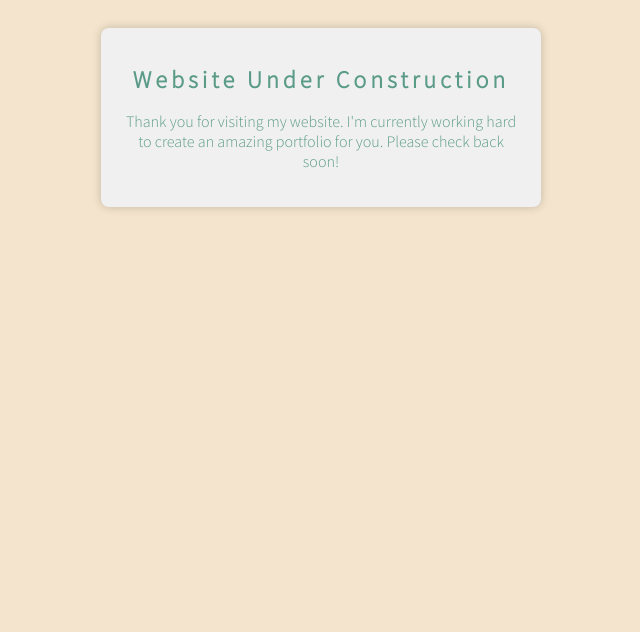
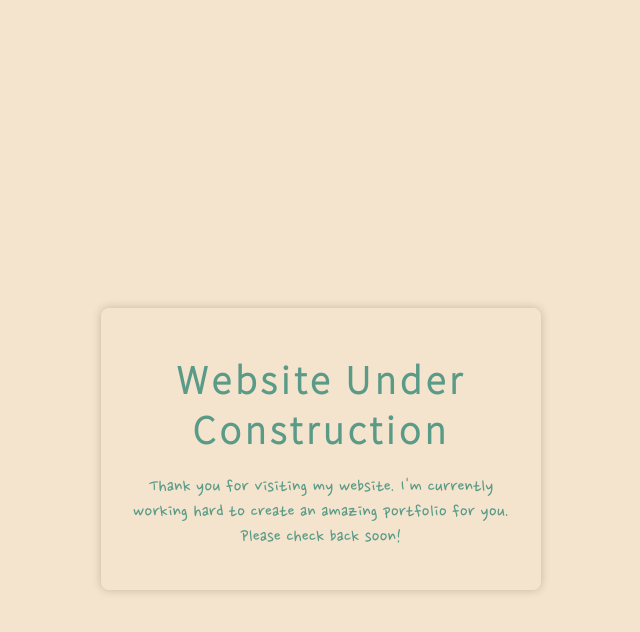
Before and after one commit to arjaybeltran/arjaybeltran, a Next.js app: page / in a window 1280 px wide. Shown: the top 632 px of the page, without its empty margins (319-959 px from the left). Built offline with nearby package versions, Linux system fonts and the light colour scheme; a web font is replaced by a local one.

Commit message:
updates uc comp

```diff
--- a/public/styles.css
+++ b/public/styles.css
@@ -453,21 +453,22 @@ footer {
 /* underconstruction css */
 
 .under-construction {
-  background-color: #f0f0f0; /* Background color */
+  background-color: var(--background-color); /* Background color */
   text-align: center;
   padding: 20px;
   border-radius: 8px;
   box-shadow: 0 0 10px rgba(0, 0, 0, 0.2); /* Box shadow for a subtle elevation effect */
   max-width: 400px; /* Adjust the maximum width as needed */
   margin: 0 auto; /* Center the component horizontally */
-  margin-top: 20px; /* Add top margin for spacing */
+  margin-top: 300px; /* Add top margin for spacing */
 }
 
 .under-construction h1 {
-  font-size: 24px;
+  font-size: 40px;
   margin-bottom: 10px;
 }
 
 .under-construction p {
-  font-size: 16px;
+  font-size: 20px;
+  font-family: var(--secondary-font);
 }
```
